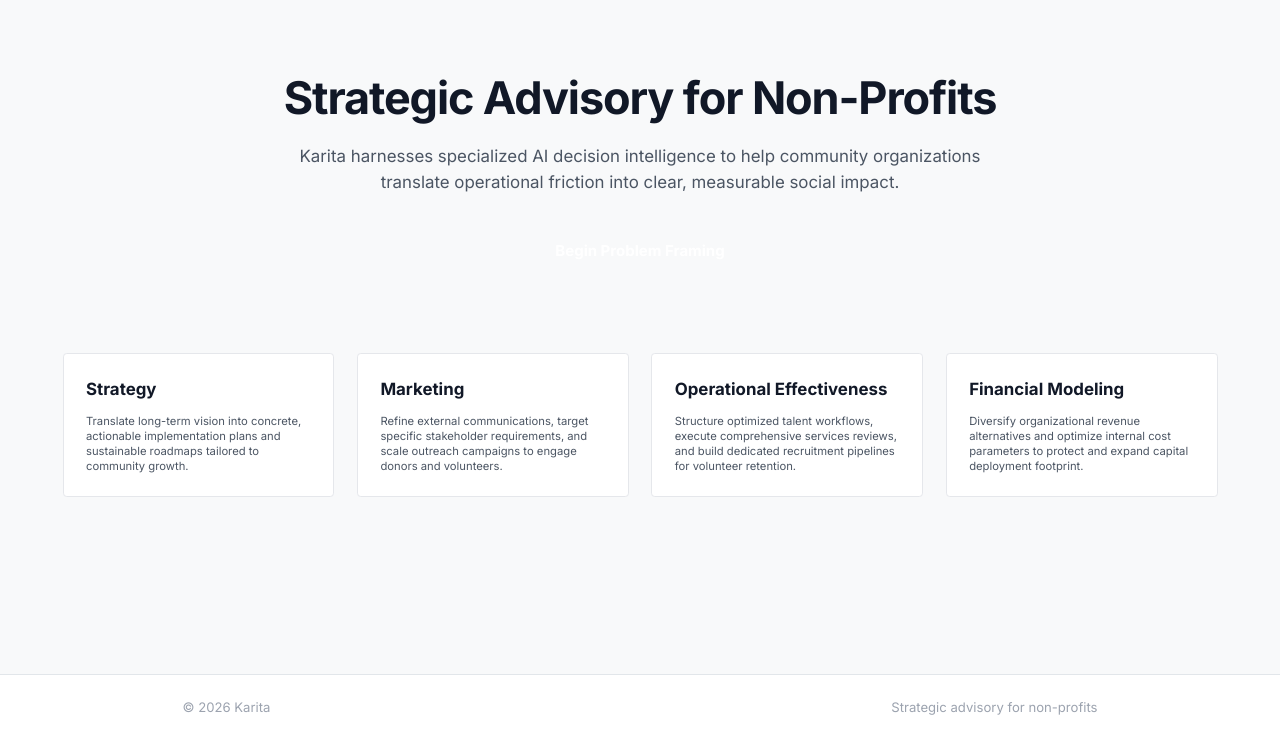
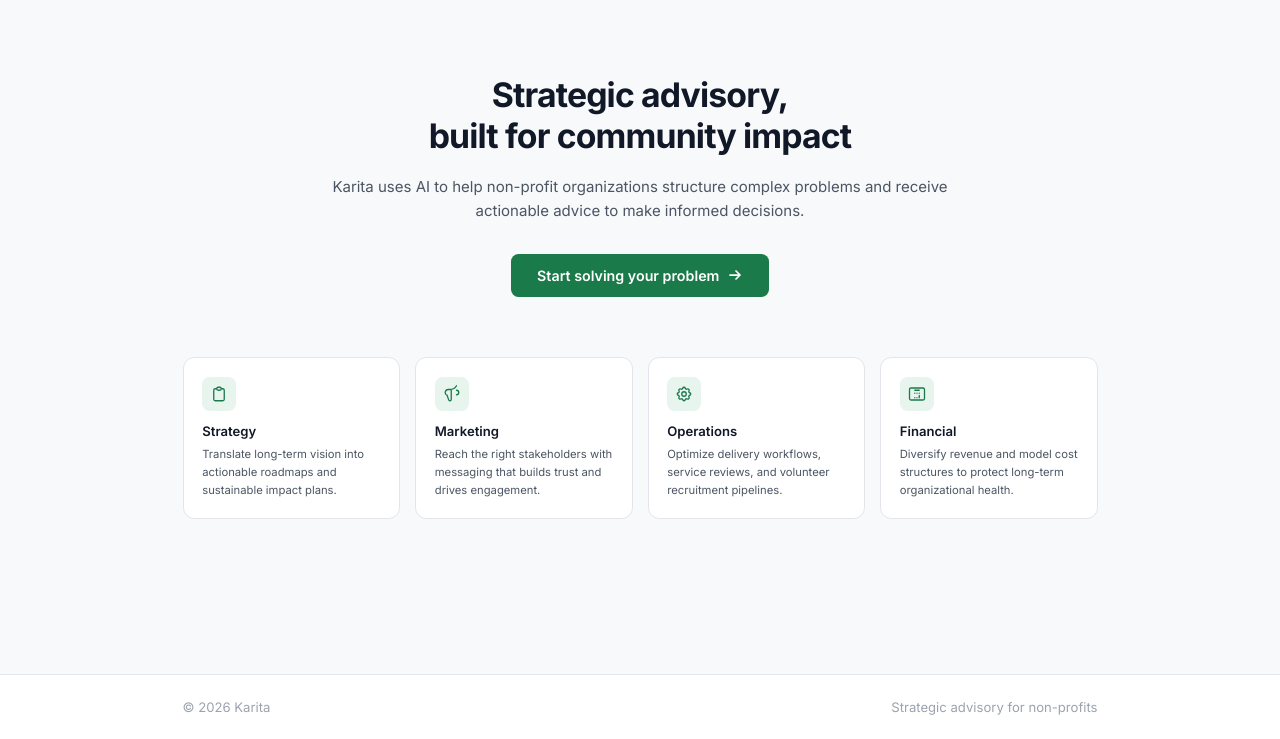
Before and after one commit to edimaudo/Karita, a FastAPI app: page / in a window 1280 px wide. Shown: the part 61-800 px from the top of the page. Run offline with FastAPI, Linux system fonts and the light colour scheme; some libraries are stand-ins or nearby versions.

Commit message:
Update index.html

```diff
--- a/templates/index.html
+++ b/templates/index.html
@@ -1,47 +1,54 @@
 {% extends "base.html" %}
 
 {% block content %}
-<div class="max-w-7xl mx-auto px-6 py-20">
-    <div class="text-center max-w-3xl mx-auto mb-20">
-        <h1 class="text-5xl font-extrabold tracking-tight text-gray-900 dark:text-slate-50 mb-6">
-            Strategic Advisory for Non-Profits
+<div class="max-w-5xl mx-auto px-6 py-20">
+
+    <!-- Hero -->
+    <div class="text-center max-w-2xl mx-auto mb-16">
+        <!-- <div class="inline-block mb-5 px-3 py-1 rounded-full text-xs font-semibold tracking-wide"
+             style="background:var(--accent-light); color:var(--accent); border:1px solid var(--accent-border);">
+            Greater Toronto Area Non-Profits
+        </div> -->
+        <h1 class="text-4xl font-bold tracking-tight mb-5" style="color:var(--text-primary); line-height:1.2;">
+            Strategic advisory,<br>built for community impact
         </h1>
-        <p class="text-lg text-gray-600 dark:text-slate-300 mb-8">
-            Karita harnesses specialized AI decision intelligence to help community organizations translate operational friction into clear, measurable social impact.
+        <p class="text-base leading-relaxed mb-8" style="color:var(--text-secondary);">
+            Karita uses AI to help non-profit organizations structure complex problems
+            and receive actionable advice to make informed decisions.
         </p>
-        <a href="/reframer" class="inline-block bg-karitaGreen text-white font-bold px-8 py-4 rounded hover:bg-green-700 transition focus:ring-2 focus:ring-karitaBlue focus:outline-none">
-            Begin Problem Framing
+        <a href="/reframer"
+           class="inline-flex items-center gap-2 font-semibold px-7 py-3 rounded-lg transition-colors"
+           style="background:var(--accent); color:#fff; font-size:0.95rem;"
+           onmouseover="this.style.background='var(--accent-hover)'"
+           onmouseout="this.style.background='var(--accent)'">
+            Start solving your problem
+            <svg width="16" height="16" viewBox="0 0 16 16" fill="none"><path d="M3 8h10M9 4l4 4-4 4" stroke="currentColor" stroke-width="1.75" stroke-linecap="round" stroke-linejoin="round"/></svg>
         </a>
     </div>
 
-    <div class="grid grid-cols-1 md:grid-cols-4 gap-6 items-stretch">
-        <div class="border border-gray-200 dark:border-slate-800 bg-white dark:bg-slate-950 p-6 rounded transition-colors flex flex-col justify-between" id="strategy">
+    <!-- Four pillars -->
+    <div class="grid grid-cols-1 sm:grid-cols-2 lg:grid-cols-4 gap-4">
+        {% set pillars = [
+            ("Strategy", "Translate long-term vision into actionable roadmaps and sustainable impact plans.", "M9 5H7a2 2 0 00-2 2v12a2 2 0 002 2h10a2 2 0 002-2V7a2 2 0 00-2-2h-2M9 5a2 2 0 002 2h2a2 2 0 002-2M9 5a2 2 0 012-2h2a2 2 0 012 2"),
+            ("Marketing", "Reach the right stakeholders with messaging that builds trust and drives engagement.", "M11 5.882V19.24a1.76 1.76 0 01-3.417.592l-2.147-6.15M18 13a3 3 0 100-6M5.436 13.683A4.001 4.001 0 017 6h1.832c4.1 0 7.625-1.952 9.168-5"),
+            ("Operations", "Optimize delivery workflows, service reviews, and volunteer recruitment pipelines.", "M10.325 4.317c.426-1.756 2.924-1.756 3.35 0a1.724 1.724 0 002.573 1.066c1.543-.94 3.31.826 2.37 2.37a1.724 1.724 0 001.065 2.572c1.756.426 1.756 2.924 0 3.35a1.724 1.724 0 00-1.066 2.573c.94 1.543-.826 3.31-2.37 2.37a1.724 1.724 0 00-2.572 1.065c-.426 1.756-2.924 1.756-3.35 0a1.724 1.724 0 00-2.573-1.066c-1.543.94-3.31-.826-2.37-2.37a1.724 1.724 0 00-1.065-2.572c-1.756-.426-1.756-2.924 0-3.35a1.724 1.724 0 001.066-2.573c-.94-1.543.826-3.31 2.37-2.37.996.608 2.296.07 2.572-1.065z M15 12a3 3 0 11-6 0 3 3 0 016 0z"),
+            ("Financial", "Diversify revenue and model cost structures to protect long-term organizational health.", "M9 7h6m0 10v-3m-3 3h.01M9 17h.01M9 11h.01M12 11h.01M15 11h.01M4 20h16a2 2 0 002-2V6a2 2 0 00-2-2H4a2 2 0 00-2 2v12a2 2 0 002 2z")
+        ] %}
+        {% for name, desc, icon_path in pillars %}
+        <div class="k-card p-5 flex flex-col gap-3 hover:shadow-sm transition-shadow">
+            <div class="w-9 h-9 rounded-lg flex items-center justify-center flex-shrink-0"
+                 style="background:var(--accent-light);">
+                <svg width="18" height="18" viewBox="0 0 24 24" fill="none" stroke="var(--accent)" stroke-width="1.75" stroke-linecap="round" stroke-linejoin="round">
+                    <path d="{{ icon_path }}"/>
+                </svg>
+            </div>
             <div>
-                <h2 class="text-lg font-bold text-karitaGreen mb-3">Strategy</h2>
-                <p class="text-xs text-gray-600 dark:text-slate-400">Translate long-term vision into concrete, actionable implementation plans and sustainable roadmaps tailored to community growth.</p>
+                <h2 class="font-semibold text-sm mb-1" style="color:var(--text-primary)">{{ name }}</h2>
+                <p class="text-xs leading-relaxed" style="color:var(--text-secondary)">{{ desc }}</p>
             </div>
         </div>
+        {% endfor %}
+    </div>
 
-        <div class="border border-gray-200 dark:border-slate-800 bg-white dark:bg-slate-950 p-6 rounded transition-colors flex flex-col justify-between" id="marketing">
-            <div>
-                <h2 class="text-lg font-bold text-karitaBlue mb-3">Marketing</h2>
-                <p class="text-xs text-gray-600 dark:text-slate-400">Refine external communications, target specific stakeholder requirements, and scale outreach campaigns to engage donors and volunteers.</p>
-            </div>
-        </div>
-
-        <div class="border border-gray-200 dark:border-slate-800 bg-white dark:bg-slate-950 p-6 rounded transition-colors flex flex-col justify-between" id="operations">
-            <div>
-                <h2 class="text-lg font-bold text-karitaGreen mb-3">Operational Effectiveness</h2>
-                <p class="text-xs text-gray-600 dark:text-slate-400">Structure optimized talent workflows, execute comprehensive services reviews, and build dedicated recruitment pipelines for volunteer retention.</p>
-            </div>
-        </div>
-
-        <div class="border border-gray-200 dark:border-slate-800 bg-white dark:bg-slate-950 p-6 rounded transition-colors flex flex-col justify-between" id="finance">
-            <div>
-                <h2 class="text-lg font-bold text-karitaBlue mb-3">Financial Modeling</h2>
-                <p class="text-xs text-gray-600 dark:text-slate-400">Diversify organizational revenue alternatives and optimize internal cost parameters to protect and expand capital deployment footprint.</p>
-            </div>
-        </div>
-    </div>
 </div>
 {% endblock %}
```
